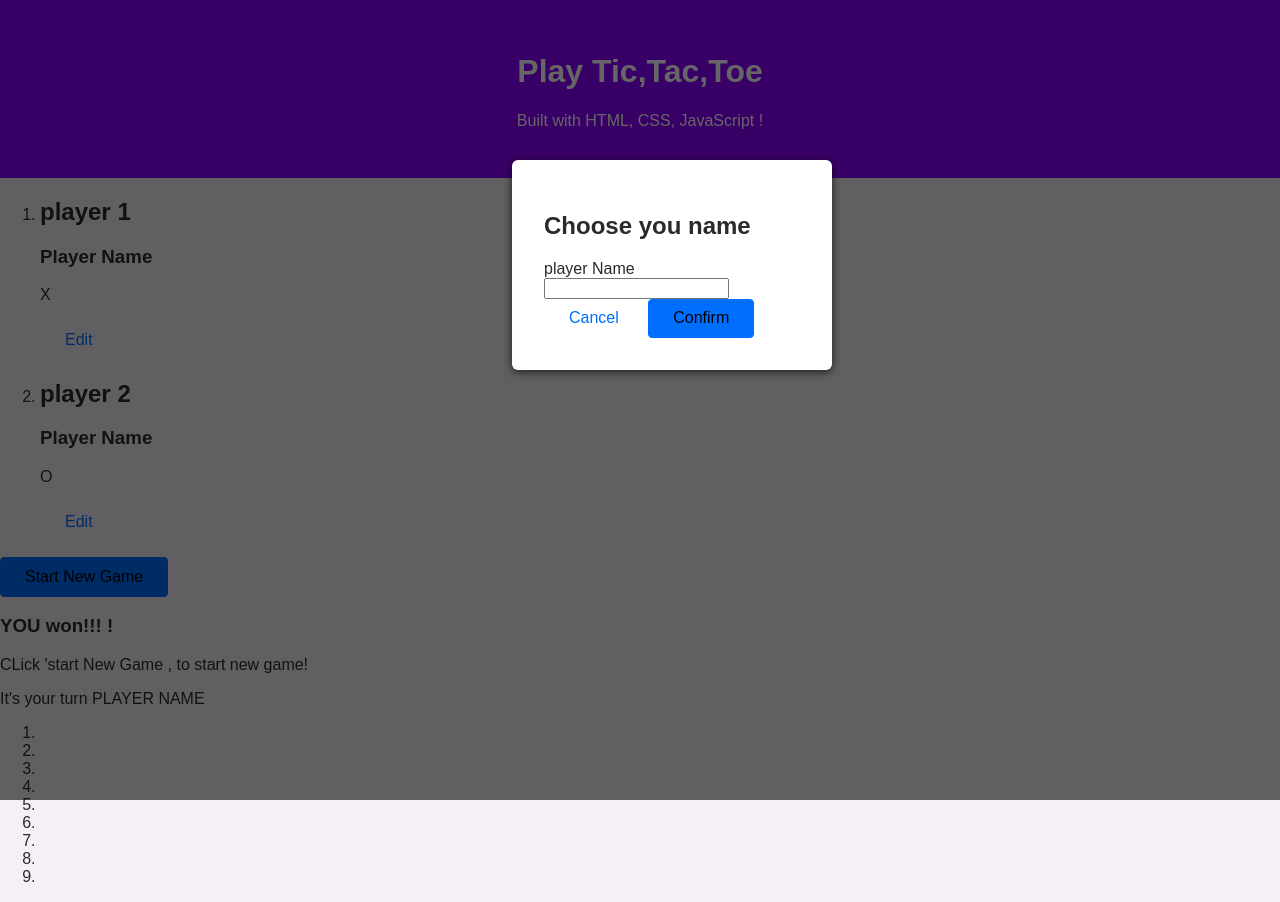
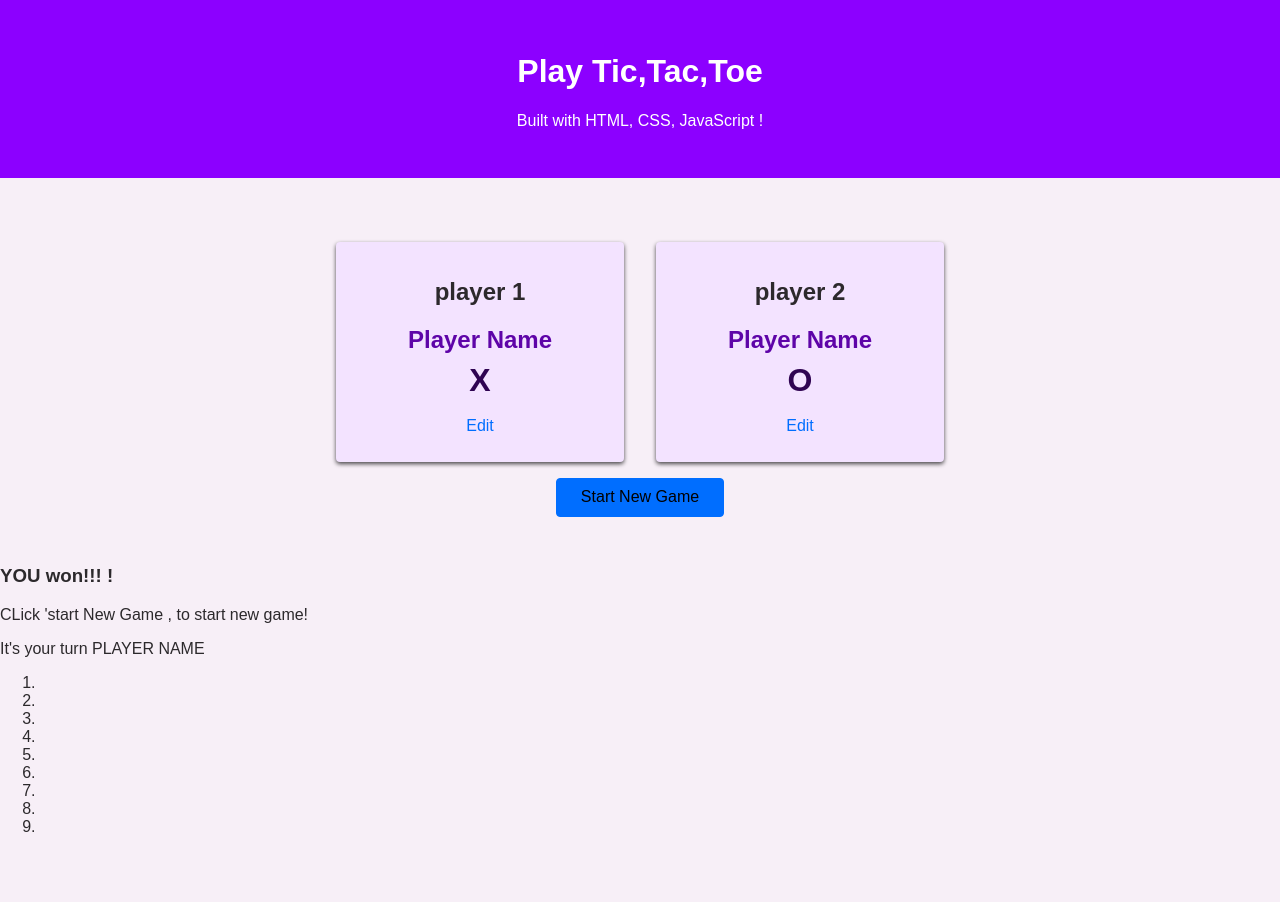
Before and after one commit to Michael-Mikhail/TicTac, a plain HTML site: page index.html in a window 1280 px wide. After the commit the page ends 852 px from the top, so only its background shows below. Drawn offline with Linux system fonts and the light colour scheme.

Commit message:
more style

```diff
--- /dev/null
+++ b/configration.css
@@ -0,0 +1,64 @@
+/*  styeling  the Box*/
+#configuration-playerName{
+    text-align: center;
+}
+
+#configuration-playerName  h2{
+
+    margin: .5rem  0;
+
+}
+
+.form-control{
+    margin: .5rem;
+}
+
+.form-control label{
+   display: block;
+    margin-bottom: 0.5rem;
+    font-weight: bold;
+
+}
+
+.form-control input{
+    font: inherit;
+    border:  1px solid rgb(204,204,204);
+    width: 15rem;
+    padding: 0.35rem;
+}
+
+#game-configration{
+width: 90%;
+max-width: 40rem;
+margin: 3rem auto;
+text-align: center;
+}
+#game-configration ol {
+
+    list-style: none;
+    margin:0;
+    padding: 0;
+    display: flex;
+}
+
+#game-configration li {
+    margin: 1rem;
+    padding: 1rem;
+    width: 50%;
+    background-color: rgb(243, 227 , 255);
+    border-radius: 4px;
+    box-shadow:0 2px 4px rgb(0,0,0,0.7) ;
+}
+
+#game-configration h3 {
+    font-size: 1.5rem;
+    margin: .5rem 0;
+    color: rgb(94,4,168);
+}
+
+.player-symbol {
+    font-size: 2rem;
+    font-weight:bold ;
+    color: rgb(47,4,82);
+    margin: .5rem 0;
+}
--- a/index.html
+++ b/index.html
@@ -9,8 +9,10 @@
 <link href="https://fonts.googleapis.com/css2?family=Open+Sans:ital,wght@0,300..800;1,300..800&display=swap" rel="stylesheet">
 <link rel="stylesheet" href="style.css">
 <link rel="stylesheet" href="overlayes.css">
+<link rel="stylesheet" href="configration.css">
 </head>
 <body>
+    <!-- to head the rest of the pag create empty div so i can stylet -->
     <div id="backdrop"></div>
     <header id="main-header">
 <h1>Play Tic,Tac,Toe</h1>
@@ -18,9 +20,9 @@
     </header>
 
     <main>
-    <div class="modeling">
+    <div class="modeling" id="configuration-playerName">
 <h2>Choose you name</h2>
-<form>
+<form class="form-control">
     <div>
         <!-- used for in label to connect (id)playrname from the input  -->
         <label for="playername"> player Name</label>
@@ -37,8 +39,8 @@
                 <li>
                     <article>
                         <h2>player 1 </h2>
-                        <h3>Player Name</h3>
-                        <p>X</p>
+                        <h3 >Player Name</h3>
+                        <p class="player-symbol">X</p>
                         <button class="button button-alt">Edit</button>
                     </article>
                 </li>
@@ -46,7 +48,7 @@
                     <article>
                         <h2>player 2 </h2>
                         <h3>Player Name</h3>
-                        <p>O</p>
+                        <p class="player-symbol">O</p>
                         <Button class="button button-alt">Edit</Button>
                     </article>
                 </li>
--- a/overlayes.css
+++ b/overlayes.css
@@ -3,10 +3,11 @@ position: fixed;
 top: 20%;
 left :40%;
 width: 20%;
-background-color: white;
+background-color: rgb(243, 229, 229);
 padding: 2rem;
 border-radius: 6px;
 box-shadow: 0 2px 8px rgb(0,0,0,0.7);
+display: none;
 
 }
 
@@ -24,4 +25,5 @@ left: 0;
 width: 100%;
 height:100% ;
 background-color: rgb(0, 0, 0,0.6);
+display: none;
 }
```
Also changed, not shown: 1 other file.
